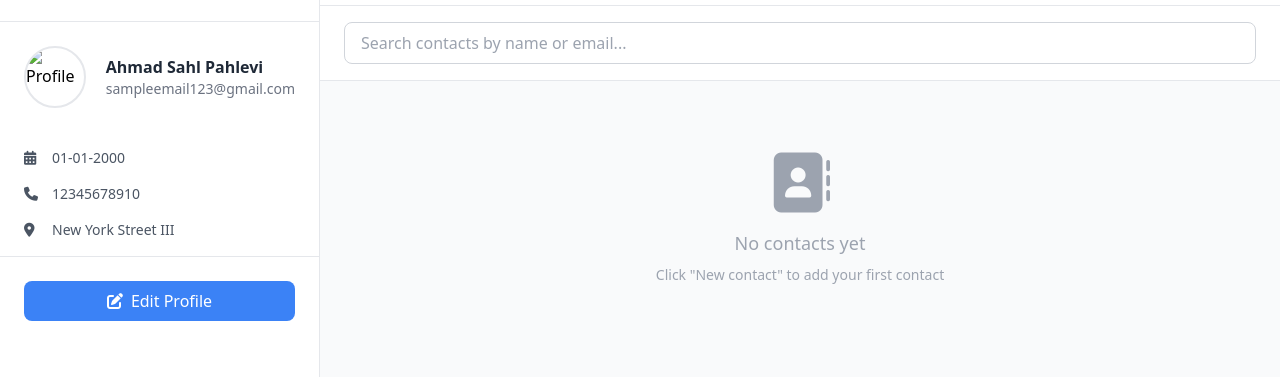
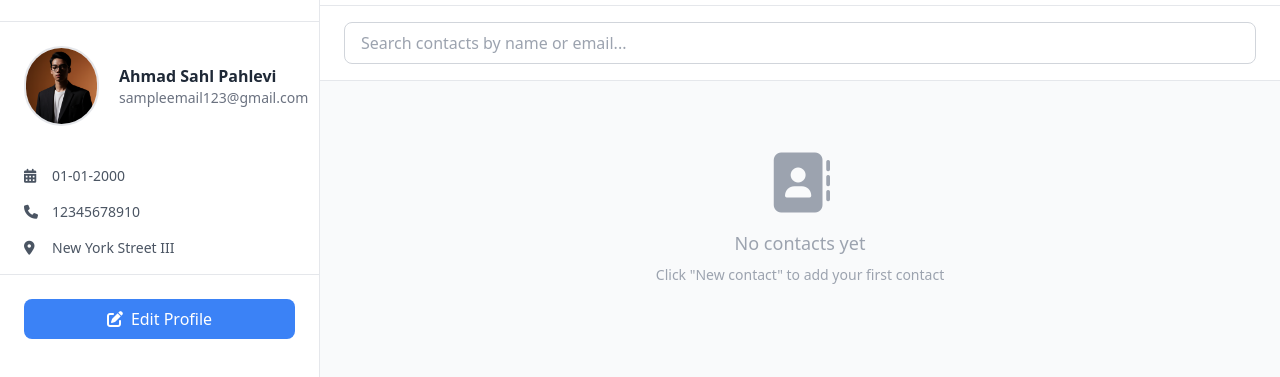
Before and after one commit to Madz-21/address-book, a plain HTML site: page index.html in a window 1280 px wide. Shown: the part 67-444 px from the top of the page. Drawn offline with nearby package versions, Linux system fonts and the light colour scheme; a web font is replaced by a local one.

Commit message:
Update index.html

```diff
--- a/index.html
+++ b/index.html
@@ -24,7 +24,7 @@
             </div>
             <div class="sidebar-content">
                 <div class="p-6 flex items-center space-x-5">
-                    <img src="Gemini1.png" alt="Profile"
+                    <img src="./assets/Images/Gemini1.png" alt="Profile"
                         class="rounded-full border-2 border-gray-200" width="75" height="75">
                     <div>
                         <h2 class="font-semibold text-gray-800">Ahmad Sahl Pahlevi</h2>
```
